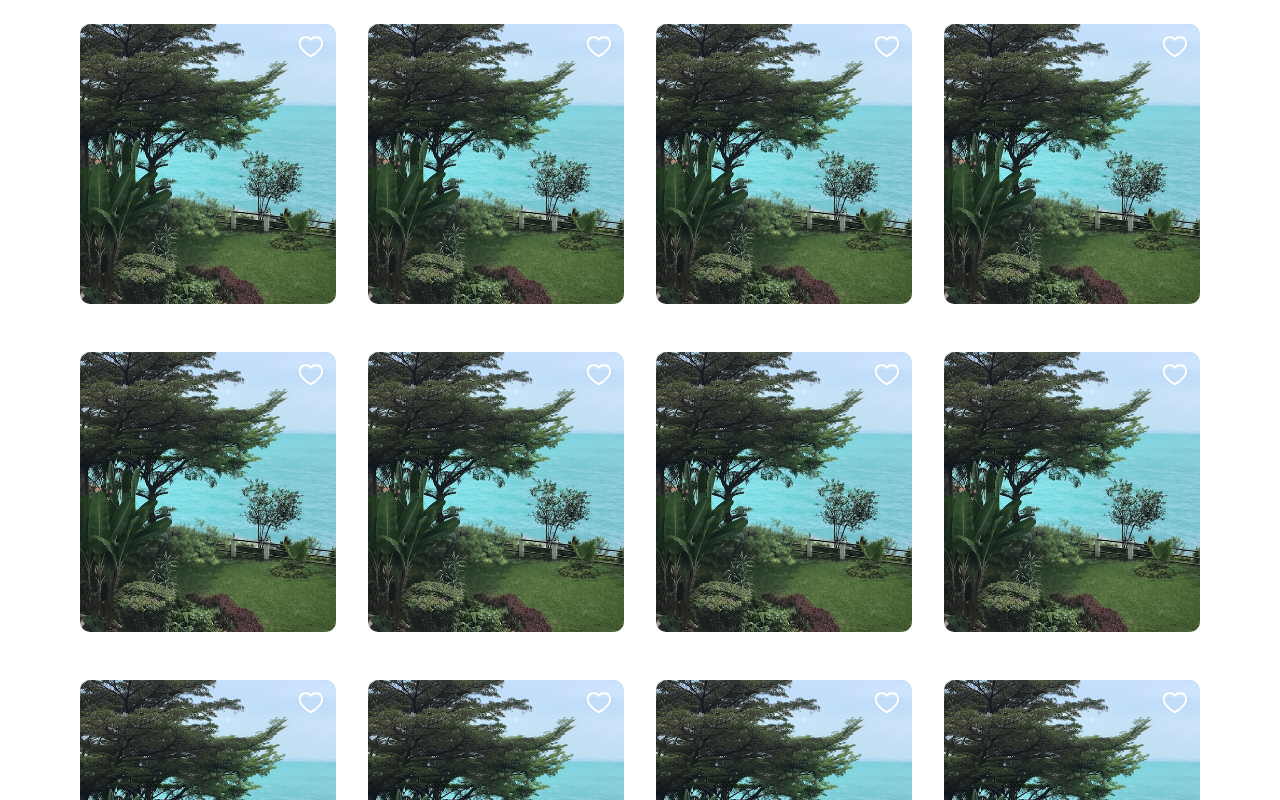
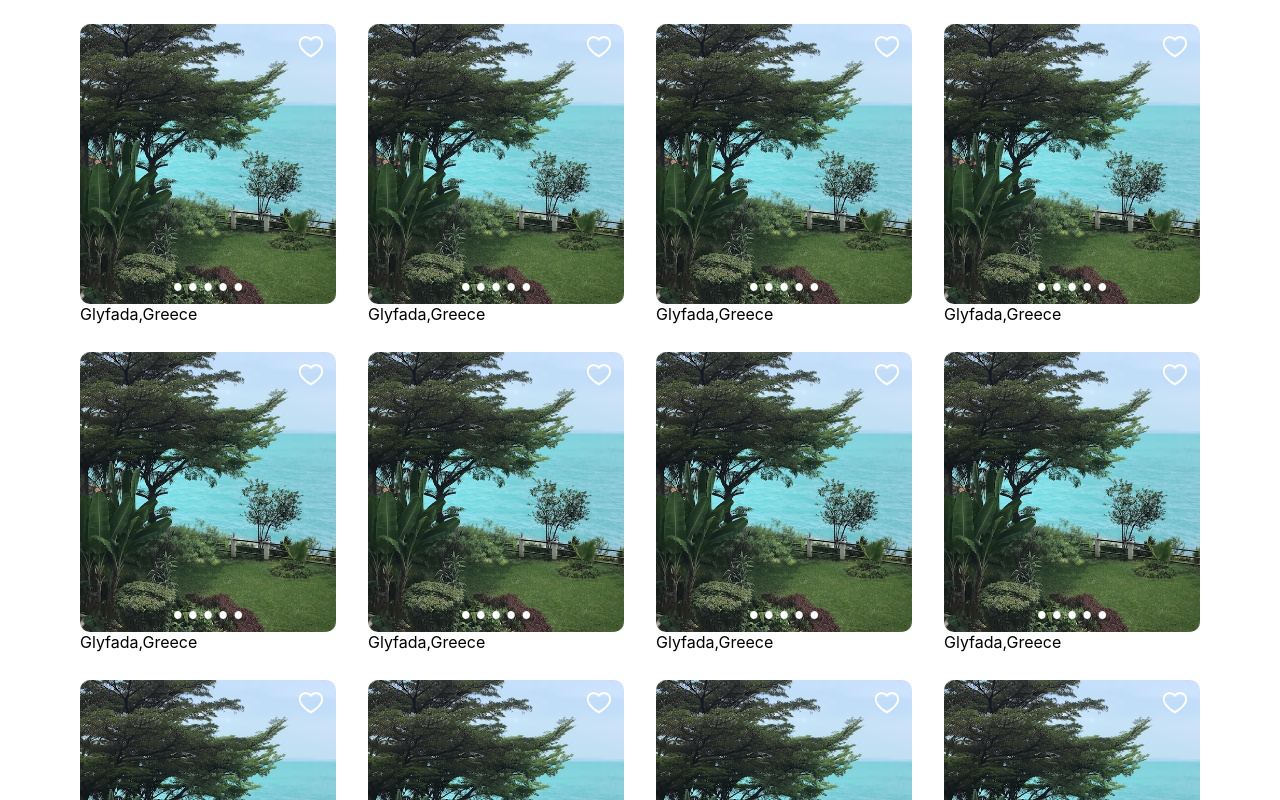
Before and after one commit to Mohammad-Mahdi-Alameh/Airbnb-Front, a React (Create React App) app: page / in a window 1280 px wide. Shown: the top 800 px of the page. Built offline with nearby package versions, Linux system fonts and the light colour scheme.

Commit message:
refactor : card to view name and country

```diff
--- a/src/App.css
+++ b/src/App.css
@@ -5,6 +5,10 @@
 .App-logo {
   height: 40vmin;
   pointer-events: none;
+}
+.name-rating{
+  display: flex;
+  justify-content: space-between;
 }
 .heart{
   display: flex;
@@ -46,7 +50,7 @@
 }
 .bottom{
   display: flex;
-  height:100%;
+  height:83%;
   justify-content:center;
   align-items:end;
 
--- a/src/App.js
+++ b/src/App.js
@@ -19,14 +19,18 @@ function App() {
 
     // </div>
     <>
-    <div className='container'>
+      <div className='container'>
 
-      {data.map(card => {
-      return  <div className='containerStyles'><ImageSlider slides={card.images} /> </div>})}
+        {data.map(card => {
+          return <>
+            <div className='containerStyles'><ImageSlider slides={card.images} />
+              <div className='name-rating'>{card.city},{card.country}</div></div>
+          </>
+        })}
 
 
-  </div>
-  </>
+      </div>
+    </>
   );
 }
 
--- a/src/components/ImageSlider.js
+++ b/src/components/ImageSlider.js
@@ -57,7 +57,8 @@ const ImageSlider = ({ slides }) => {
             </div>
             <div style={slideStylesWidthBackground}>
                 <div className="heart">{visible && <img  onClick={() =>setVisible(!visible)} src={dislike}/>}</div>
-                <div className="heart">{!visible && <img  onClick={() =>setVisible(!visible)} src={like}/>}</div>
+                <div className="heart">{!visible && <img  onClick={() =>setVisible(!visible)} src={like}/>}
+                </div>
                 <div className="bottom">
                     <div className="dotsContainerStyles">
                         {slides.map((slide, slideIndex) => (
--- a/src/data.json
+++ b/src/data.json
@@ -2,6 +2,10 @@
     "data" :[
 
         {
+            "city":"Glyfada",
+
+            "country":"Greece",
+
 
             "images":[
                 {
@@ -27,6 +31,9 @@
             ]
         },
         {
+            "city":"Glyfada",
+
+            "country":"Greece",
 
             "images":[
                 {
@@ -52,6 +59,9 @@
             ]
         },
         {
+            "city":"Glyfada",
+
+            "country":"Greece",
 
             "images":[
                 {
@@ -77,6 +87,9 @@
             ]
         },
         {
+            "city":"Glyfada",
+
+            "country":"Greece",
 
             "images":[
                 {
@@ -102,6 +115,9 @@
             ]
         },
         {
+            "city":"Glyfada",
+
+            "country":"Greece",
 
             "images":[
                 {
@@ -127,6 +143,9 @@
             ]
         },
         {
+            "city":"Glyfada",
+
+            "country":"Greece",
 
             "images":[
                 {
@@ -152,6 +171,9 @@
             ]
         },
         {
+            "city":"Glyfada",
+
+            "country":"Greece",
 
             "images":[
                 {
@@ -177,6 +199,9 @@
             ]
         },
         {
+            "city":"Glyfada",
+
+            "country":"Greece",
 
             "images":[
                 {
@@ -202,6 +227,9 @@
             ]
         },
         {
+            "city":"Glyfada",
+
+            "country":"Greece",
 
             "images":[
                 {
@@ -227,6 +255,9 @@
             ]
         },
         {
+            "city":"Glyfada",
+
+            "country":"Greece",
 
             "images":[
                 {
@@ -252,6 +283,9 @@
             ]
         },
         {
+            "city":"Glyfada",
+
+            "country":"Greece",
 
             "images":[
                 {
@@ -277,6 +311,9 @@
             ]
         },
         {
+            "city":"Glyfada",
+
+            "country":"Greece",
 
             "images":[
                 {
@@ -302,6 +339,9 @@
             ]
         },
         {
+            "city":"Glyfada",
+
+            "country":"Greece",
 
             "images":[
                 {
@@ -327,6 +367,9 @@
             ]
         },
         {
+            "city":"Glyfada",
+
+            "country":"Greece",
 
             "images":[
                 {
@@ -352,81 +395,9 @@
             ]
         },
         {
+            "city":"Glyfada",
 
-            "images":[
-                {
-                    "url":"http://localhost:3000/assets/1.jpeg"
-
-                },
-                {
-                    "url":"http://localhost:3000/assets/f4529c7c-5864-4590-be9b-1907486749e3.jpg"
-
-                },
-                {
-                    "url":"http://localhost:3000/assets/46034bc4-6b98-4393-b8a6-b9d09735d7e0.jpg"
-
-                },
-                {
-                    "url":"http://localhost:3000/assets/9125c785-e2de-4439-885d-f60f8ed5d606.jpg"
-
-                },
-                {
-                    "url":"http://localhost:3000/assets/14865204-d0c5-4b8f-9f88-a45d6729cb34.jpg"
-
-                }
-            ]
-        },
-        {
-
-            "images":[
-                {
-                    "url":"http://localhost:3000/assets/1.jpeg"
-
-                },
-                {
-                    "url":"http://localhost:3000/assets/f4529c7c-5864-4590-be9b-1907486749e3.jpg"
-
-                },
-                {
-                    "url":"http://localhost:3000/assets/46034bc4-6b98-4393-b8a6-b9d09735d7e0.jpg"
-
-                },
-                {
-                    "url":"http://localhost:3000/assets/9125c785-e2de-4439-885d-f60f8ed5d606.jpg"
-
-                },
-                {
-                    "url":"http://localhost:3000/assets/14865204-d0c5-4b8f-9f88-a45d6729cb34.jpg"
-
-                }
-            ]
-        },
-        {
-
-            "images":[
-                {
-                    "url":"http://localhost:3000/assets/1.jpeg"
-
-                },
-                {
-                    "url":"http://localhost:3000/assets/f4529c7c-5864-4590-be9b-1907486749e3.jpg"
-
-                },
-                {
-                    "url":"http://localhost:3000/assets/46034bc4-6b98-4393-b8a6-b9d09735d7e0.jpg"
-
-                },
-                {
-                    "url":"http://localhost:3000/assets/9125c785-e2de-4439-885d-f60f8ed5d606.jpg"
-
-                },
-                {
-                    "url":"http://localhost:3000/assets/14865204-d0c5-4b8f-9f88-a45d6729cb34.jpg"
-
-                }
-            ]
-        },
-        {
+            "country":"Greece",
 
             "images":[
                 {
@@ -451,5 +422,6 @@
                 }
             ]
         }
-    ]
-}
+
+            ]
+        }
```
